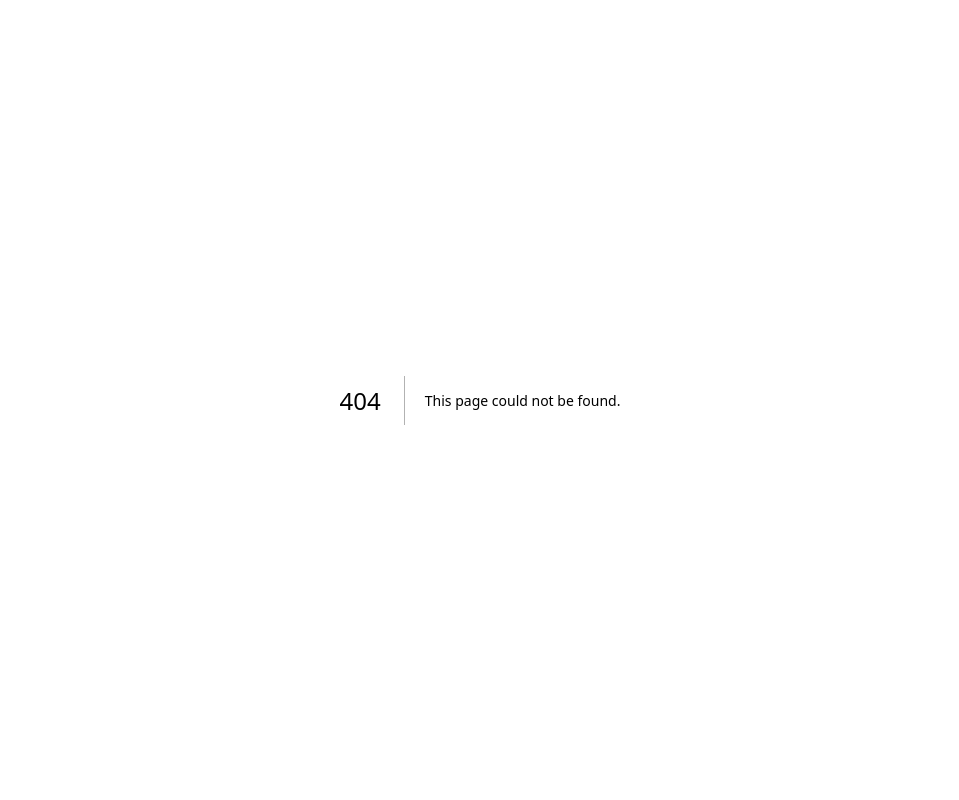
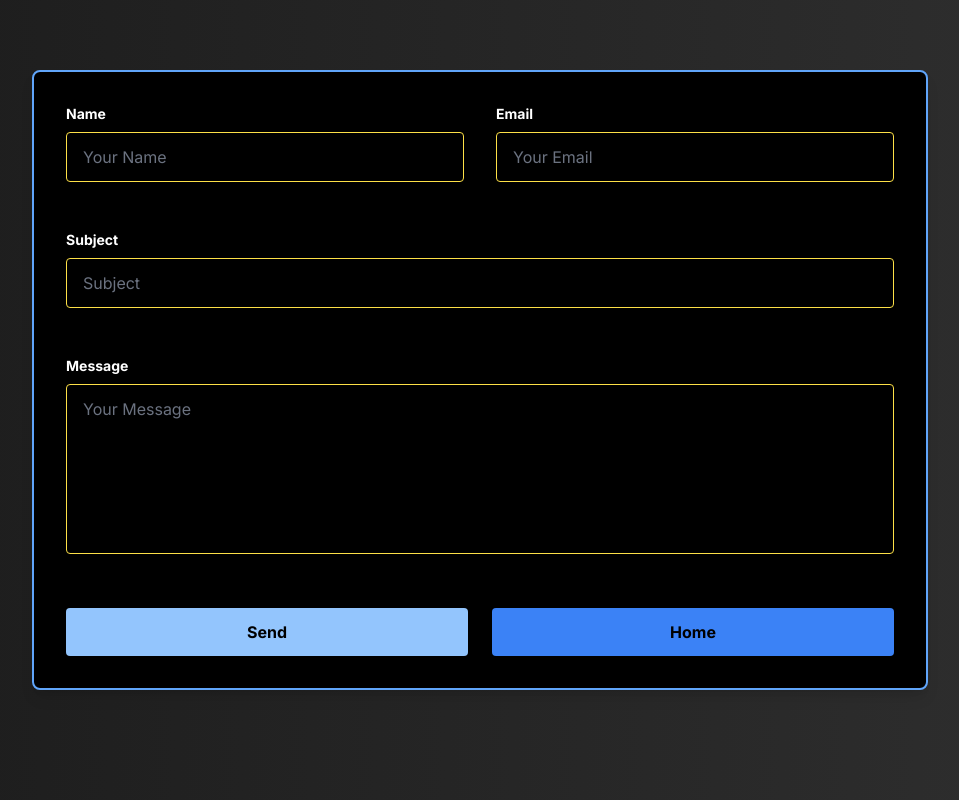
Before and after one commit to Megh2005/CERTIFIER-MAR, a Next.js app: page /contact in a window 1280 px wide. Before the commit this address had no page. Shown: the whole page, without its empty margins (160-1119 px from the left). Built offline with nearby package versions, Linux system fonts and the light colour scheme.

Commit message:
Add Contact page component with Formspree integration and animations

```diff
--- /dev/null
+++ b/app/contact/page.jsx
@@ -0,0 +1,141 @@
+"use client";
+
+import { useForm, ValidationError } from "@formspree/react";
+import { useRef } from "react";
+import { motion } from "framer-motion";
+import { useRouter } from "next/navigation";
+
+const Contact = () => {
+    const router = useRouter();
+    const guide = async () => {
+        router.push("/");
+    }
+    const [state, handleSubmit] = useForm("xanylrpr");
+    const formRef = useRef(null);
+
+    if (state.succeeded) {
+        formRef.current.reset();
+    }
+
+    return (
+        <div className="bg-black text-white h-screen">
+            <motion.div
+                className="h-screen bg-black flex items-center justify-center px-6 py-6"
+                initial={{ backgroundPosition: "0% 50%" }}
+                animate={{ backgroundPosition: "100% 50%" }}
+                transition={{ duration: 10, ease: "linear", loop: Infinity }}
+                style={{
+                    backgroundImage: "linear-gradient(to right, #1c1c1c, #2f2f2f)",
+                }}
+            >
+                <div className="max-w-4xl w-full bg-black border-blue-400 border-2 rounded-lg shadow-lg p-8 -mt-10">
+                    <form
+                        onSubmit={handleSubmit}
+                        className="grid grid-cols-1 md:grid-cols-2 gap-8"
+                        ref={formRef}
+                        action="https://formspree.io/f/xanylrpr"
+                        method="POST"
+                    >
+                        <div className="mb-4">
+                            <label
+                                className="block text-white text-sm font-bold mb-2"
+                                htmlFor="name"
+                            >
+                                Name
+                            </label>
+                            <input
+                                type="text"
+                                id="name"
+                                required
+                                name="name"
+                                className="w-full text-white bg-transparent px-4 py-3 border border-yellow-300 rounded focus:outline-none focus:ring-2 focus:ring-red-500 placeholder-gray-500"
+                                placeholder="Your Name"
+                            />
+                            <ValidationError
+                                prefix="Name"
+                                field="name"
+                                errors={state.errors}
+                            />
+                        </div>
+                        <div className="mb-4">
+                            <label
+                                className="block text-white text-sm font-bold mb-2"
+                                htmlFor="email"
+                            >
+                                Email
+                            </label>
+                            <input
+                                type="email"
+                                name="email"
+                                id="email"
+                                required
+                                className="w-full bg-transparent text-white px-4 py-3 border border-yellow-300 rounded focus:outline-none focus:ring-2 focus:ring-red-500 placeholder-gray-500"
+                                placeholder="Your Email"
+                            />
+                            <ValidationError
+                                prefix="Email"
+                                field="email"
+                                errors={state.errors}
+                            />
+                        </div>
+
+                        <div className="md:col-span-2 mb-4">
+                            <label
+                                className="block text-white text-sm font-bold mb-2"
+                                htmlFor="subject"
+                            >
+                                Subject
+                            </label>
+                            <input
+                                type="text"
+                                required
+                                id="subject"
+                                className="w-full px-4 bg-transparent text-white py-3 border border-yellow-300 rounded focus:outline-none focus:ring-2 focus:ring-red-500 placeholder-gray-500"
+                                placeholder="Subject"
+                                name="subject"
+                            />
+                        </div>
+                        <div className="md:col-span-2 mb-4">
+                            <label
+                                className="block text-white text-sm font-bold mb-2"
+                                htmlFor="message"
+                            >
+                                Message
+                            </label>
+                            <textarea
+                                id="message"
+                                required
+                                className="w-full resize-none px-4 py-3 border bg-transparent text-white border-yellow-300 rounded focus:outline-none focus:ring-2 focus:ring-red-500 placeholder-gray-500"
+                                placeholder="Your Message"
+                                name="message"
+                                rows="6"
+                            />
+                            <ValidationError
+                                prefix="Message"
+                                field="message"
+                                errors={state.errors}
+                            />
+                        </div>
+                        <div className="md:col-span-2 flex gap-6">
+                            <button
+                                type="submit"
+                                disabled={state.submitting}
+                                className="w-full bg-blue-300 text-black font-bold py-3 px-4 rounded focus:outline-none focus:ring-2 focus:ring-red-500 hover:bg-teal-600"
+                            >
+                                Send
+                            </button>
+                            <button
+                                onClick={guide}
+                                className="w-full bg-blue-500 text-black font-bold py-3 px-4 rounded focus:outline-none focus:ring-2 focus:ring-red-500 hover:bg-emerald-500"
+                            >
+                                Home
+                            </button>
+                        </div>
+                    </form>
+                </div>
+            </motion.div>
+        </div>
+    );
+};
+
+export default Contact;
--- a/package.json
+++ b/package.json
@@ -9,6 +9,7 @@
     "lint": "next lint"
   },
   "dependencies": {
+    "@formspree/react": "^2.5.1",
     "@radix-ui/react-icons": "^1.3.2",
     "@react-login-page/page1": "^1.0.4",
     "@react-login-page/page10": "^1.0.4",
```
Also changed, not shown: 1 other file (tests, documents, lock files or other folders).
